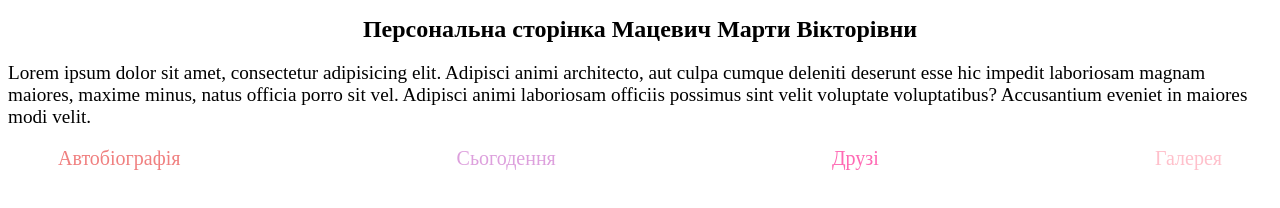
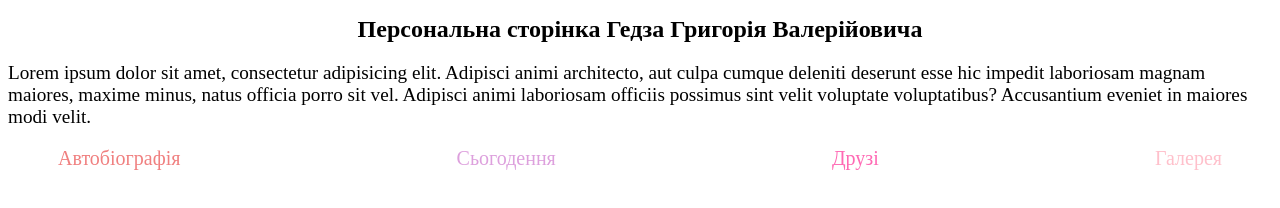
Before and after one commit to hryhorii11/web, a plain HTML site: page Lab_6/index.html in a window 1280 px wide. Drawn offline with Linux system fonts and the light colour scheme.

Commit message:
Update index.html

```diff
--- a/Lab_6/index.html
+++ b/Lab_6/index.html
@@ -6,7 +6,7 @@
     <title>Title</title>
 </head>
 <body>
-    <h1>Персональна сторінка Мацевич Марти Вікторівни</h1>
+    <h1>Персональна сторінка Гедза Григорія Валерійовича</h1>
 
     <p>
         Lorem ipsum dolor sit amet, consectetur adipisicing elit. Adipisci animi architecto, aut culpa cumque deleniti deserunt esse hic impedit laboriosam magnam maiores, maxime minus, natus officia porro sit vel. Adipisci animi laboriosam officiis possimus sint velit voluptate voluptatibus? Accusantium eveniet in maiores modi velit.
```
